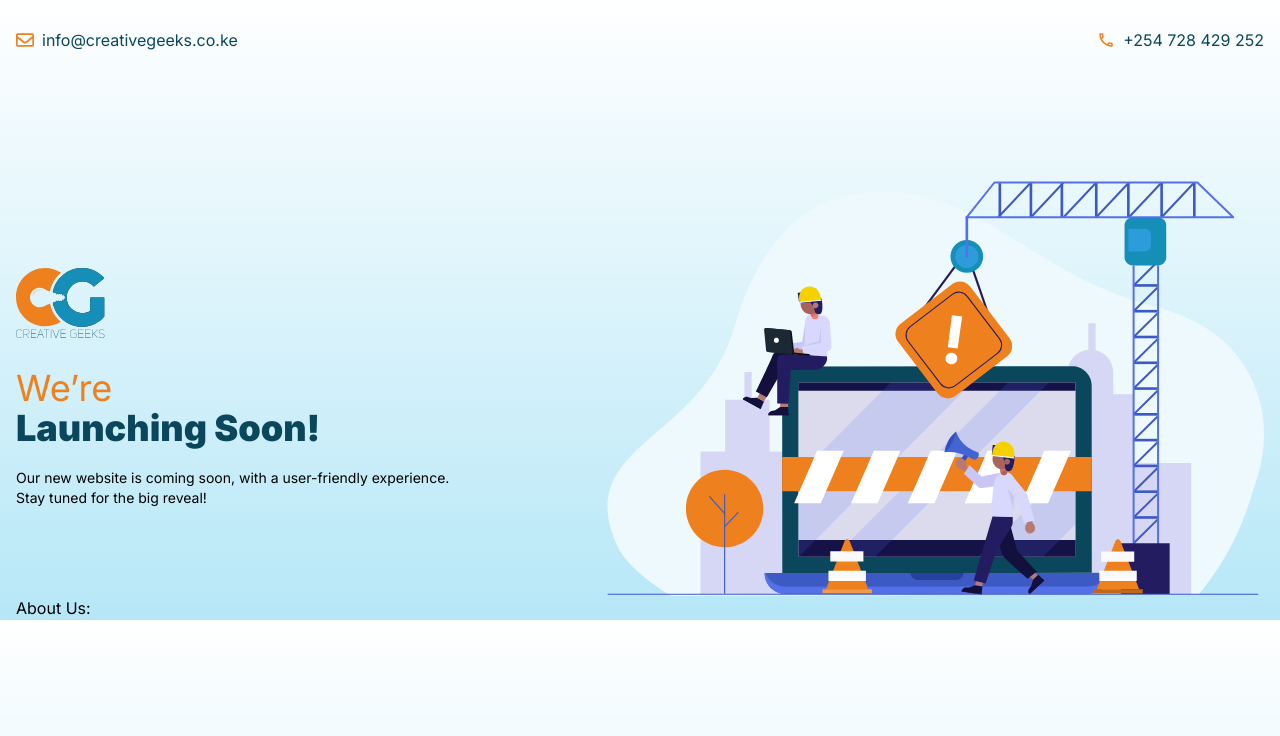
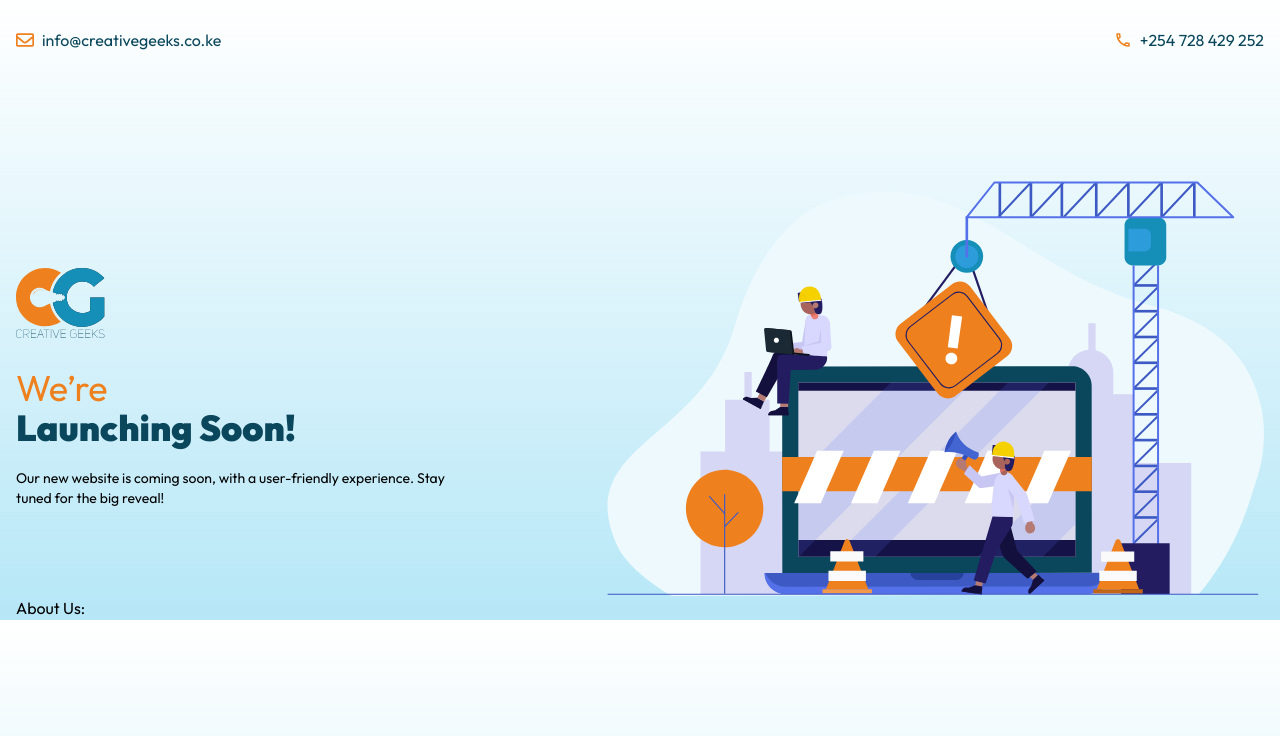
Before and after one commit to gathumartins/geeks, a Next.js app: page / in a window 1280 px wide. Shown: the top 736 px of the page. Built offline with nearby package versions, Linux system fonts and the light colour scheme.

Commit message:
fixing the logo

```diff
--- a/src/app/layout.tsx
+++ b/src/app/layout.tsx
@@ -1,8 +1,10 @@
 import type { Metadata } from "next";
-import { Inter } from "next/font/google";
+import { Outfit } from "next/font/google";
 import "./globals.css";
 
-const inter = Inter({ subsets: ["latin"] });
+const outfit = Outfit({ weight: ['400','600', '900'],  style: ['normal'],
+  subsets: ['latin'],
+  display: 'swap', });
 
 export const metadata: Metadata = {
   title: "Create Next App",
@@ -16,7 +18,7 @@ export default function RootLayout({
 }>) {
   return (
     <html lang="en">
-      <body className={inter.className}>{children}</body>
+      <body className={outfit.className}>{children}</body>
     </html>
   );
 }
```
